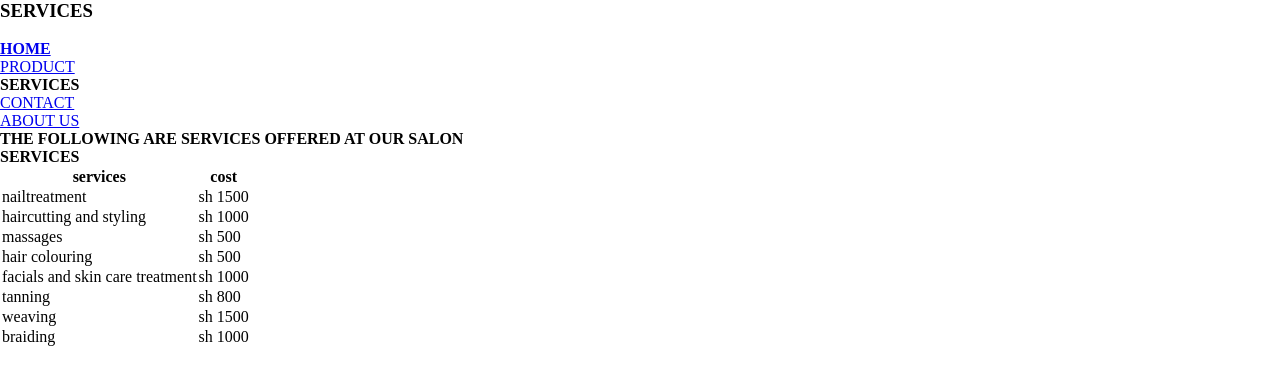
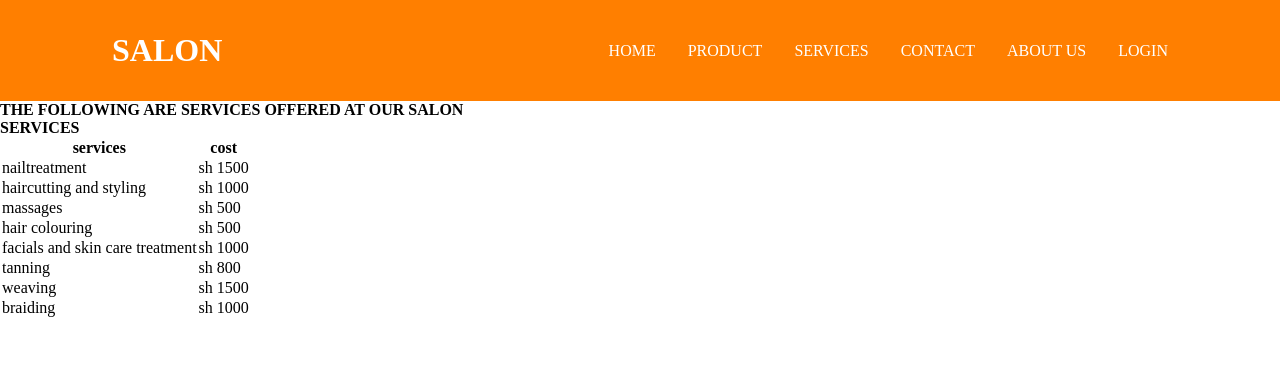
Before and after one commit to Evans-mutuku/Salon, a plain HTML site: page services.html in a window 1280 px wide. Drawn offline with Linux system fonts and the light colour scheme.

Commit message:
small changes on services page

```diff
--- a/services.html
+++ b/services.html
@@ -1,26 +1,27 @@
 <!DOCTYPE HTML PUBLIC>
-<HTML>
-
+<html>
 <head>
-
   <link rel="stylesheet" type="text/css" href="style.css">
+  <link rel="stylesheet" type="text/css" href="services.css">
   <meta charset="utf-8">
   <metaname content="width=device-width,initial-scale=1">
   <title>SERVICES</title>
 </head>
 
-<BODY>
-  <div class="index">
-    <H3>SERVICES</H3>
-    <BR>
-    <UL>
-      <li><a href="INDEX.HTML"><B>HOME</B></a></li>
-      <li><a href="PRODUCT.HTML">PRODUCT</a></li>
-      <li><a><B>SERVICES</B></a></li>
-      <li><a href="CONTACT.HTML">CONTACT</a></li>
-      <li><a href="ABOUT US.HTML">ABOUT US</a></li>
-    </UL>
+<body>
+
+  <header class="header">
+    <H1>SALON</H1>
+    <div class="nav-links">
+      <a href="./index.html">HOME</a>
+      <a href="PRODUCT.HTML">PRODUCT</a>
+      <a href="services.html">SERVICES</a>
+      <a href="CONTACT.HTML">CONTACT</a>
+      <a href="ABOUT US.HTML">ABOUT US</a>
+      <a href="login.html">LOGIN</a>
     </div>
+  </header>
+  <div class="hero">
     <P><B>THE FOLLOWING ARE SERVICES OFFERED AT OUR SALON</B></P>
     <caption align="top"><B>SERVICES</B></caption>
     <div class="tt">
@@ -66,7 +67,9 @@
         </tr>
       </table>
     </div>
+  </div>
 
-</BODY>
 
-</HTML>
+</body>
+
+</html>
```
Also changed, not shown: services.css (added). Lines whose indentation alone changed are shown as unchanged.
